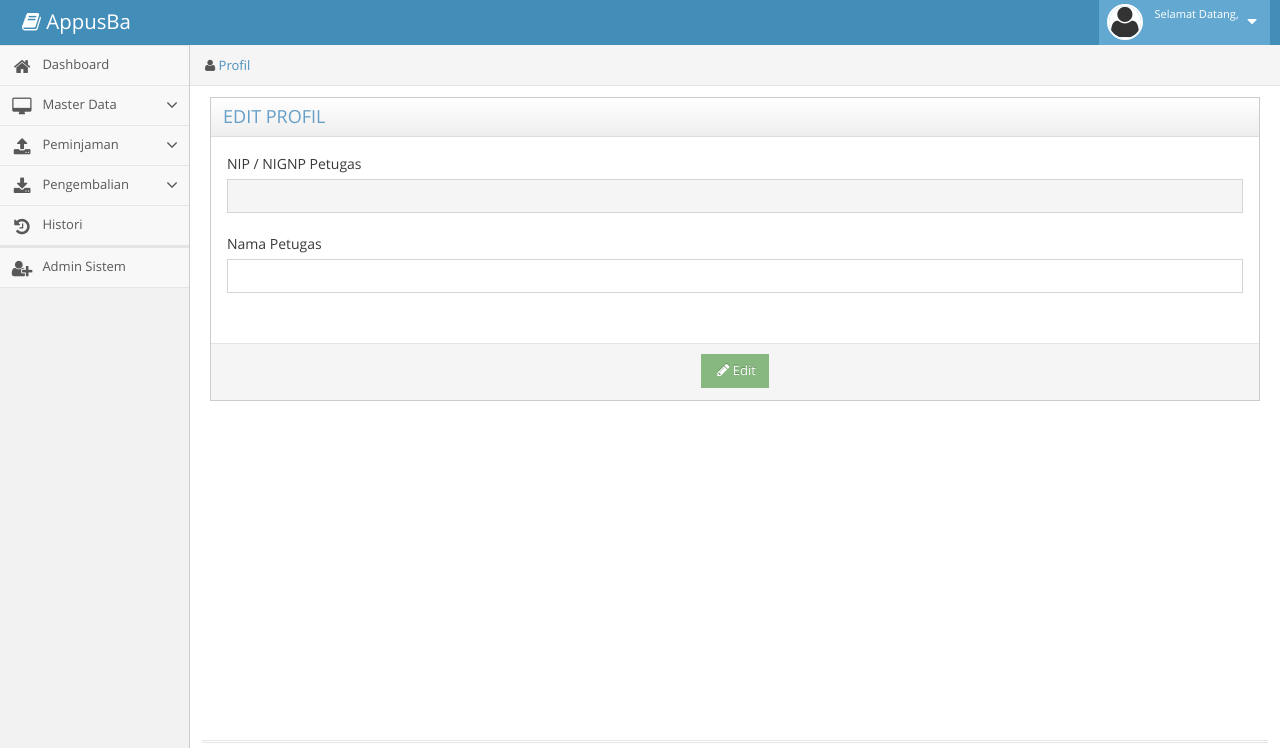
After one commit to vickazy/perpusbalen, a CodeIgniter app: the page made by application/views/petugas/profil.php in a window 1280 px wide. The commit adds this page. Shown: the top 748 px of the page. Run offline with CodeIgniter, Linux system fonts and the light colour scheme; data that the repository does not hold is empty.

Commit message:
19 Agst 2018, Indonesia VS Hongkong !

```diff
--- a/application/config/autoload.php
+++ b/application/config/autoload.php
@@ -132,4 +132,4 @@ $autoload['language'] = array();
 |
 |	$autoload['model'] = array('first_model' => 'first');
 */
-$autoload['model'] = array();
+$autoload['model'] = array('M_petugas');
--- a/application/controllers/Dashboard.php
+++ b/application/controllers/Dashboard.php
@@ -8,6 +8,7 @@ class Dashboard extends CI_Controller{
         $this->load->model('M_buku');
         $this->load->model('M_anggota');
         $this->load->model('M_peminjaman');
+        $this->load->model('M_petugas');
 
         if ($this->session->userdata('userdata') == null) {
             redirect('Login');
--- a/application/controllers/Login.php
+++ b/application/controllers/Login.php
@@ -42,8 +42,10 @@ class Login extends CI_Controller {
 
 			if ($cek > 0) {
 				$session['id_petugas'] 	= $cek1['id_petugas'];
+				$session['nip'] 		= $cek1['nip'];
 				$session['user'] 		= $cek1['user'];
-				$session['password'] 		= $cek1['password'];
+				$session['password'] 	= $cek1['password'];
+				$session['nama_petugas']= $cek1['nama_petugas'];
 				$this->session->set_userdata('userdata',$session);
 				redirect('Dashboard');
 			} else {
--- a/application/controllers/Peminjaman.php
+++ b/application/controllers/Peminjaman.php
@@ -234,10 +234,11 @@ class Peminjaman extends CI_Controller {
     public function data_server()
     {
         $this->load->library('Datatables');
-        $this->datatables->select('transaksi.id_peminjaman, transaksi.tanggal_pinjam, anggota.nama, transaksi.status');
+        $this->datatables->select('transaksi.id_peminjaman, transaksi.tanggal_pinjam, anggota.nama');
         $this->datatables->from('transaksi');
+        $this->datatables->join('detail_transaksi', 'transaksi.id_peminjaman = detail_transaksi.id_peminjaman');
         $this->datatables->join('anggota', 'transaksi.id_anggota = anggota.nis');
-        // $this->datatables->order_by('transaksi.id_peminjaman', 'asc');
+        $this->datatables->group_by('transaksi.id_peminjaman');
         echo $this->datatables->generate();
     }
 }
--- a/application/models/M_peminjaman.php
+++ b/application/models/M_peminjaman.php
@@ -44,7 +44,7 @@ class M_peminjaman extends CI_Model {
 
 	public function get_buku_per_bln($id_jenis, $bln)
 	{
-		$q = $this->db->query("SELECT detail_transaksi.id_peminjaman, jenis.id_jenis, jenis.jenis_buku, COUNT(jenis.id_jenis) as jum, MID(detail_transaksi.id_peminjaman, 6, 2) as bln
+		$q = $this->db->query("SELECT detail_transaksi.id_peminjaman, jenis.id_jenis, jenis.jenis_buku, COUNT(jenis.id_jenis) as jum, SUM(detail_transaksi.jumlah) as juml, MID(detail_transaksi.id_peminjaman, 6, 2) as bln
 			FROM detail_transaksi, jenis, buku
 			WHERE detail_transaksi.kode_buku = buku.kode_buku
 			AND buku.id_jenis = jenis.id_jenis
@@ -57,7 +57,7 @@ class M_peminjaman extends CI_Model {
 
 	public function get_histori($id_peminjaman)
 	{
-		$q = $this->db->query(" SELECT detail_transaksi.kode_buku , buku.judul, buku.penerbit, buku.pengarang, detail_transaksi.jumlah
+		$q = $this->db->query(" SELECT detail_transaksi.kode_buku , buku.judul, buku.penerbit, buku.pengarang, detail_transaksi.jumlah, detail_transaksi.status
 			FROM transaksi, detail_transaksi, buku
 			WHERE transaksi.id_peminjaman = detail_transaksi.id_peminjaman
 			AND detail_transaksi.kode_buku = buku.kode_buku
--- a/application/views/peminjaman/paket.php
+++ b/application/views/peminjaman/paket.php
@@ -37,7 +37,11 @@
 													<fieldset class="form-inline">
 														<label>ID Peminjaman</label>
 														<input class="form-control" type="text" name="id_peminjaman" id="id_peminjaman" value="<?php echo $id_p; ?>" readonly/>
-														<input class="form-control" type="hidden" id="id_petugas" name="id_petugas" value="1"/>
+														<?php
+															$userdata = $this->session->userdata('userdata');
+															$id_petugas = $userdata['id_petugas'];
+														?>
+														<input class="form-control" type="hidden" id="id_petugas" name="id_petugas" value="<?php echo $id_petugas ?>"/>
 
 														&nbsp;
 
--- /dev/null
+++ b/application/views/petugas/profil.php
@@ -0,0 +1,79 @@
+<?php $this->load->view('header'); ?>
+
+	<body class="no-skin">
+		<?php $this->load->view('profil'); ?>
+
+		<div class="main-container ace-save-state" id="main-container">
+
+			<?php $this->load->view('sidebar_menu'); ?>
+
+			<div class="main-content">
+				<div class="main-content-inner">
+					<div class="breadcrumbs ace-save-state" id="breadcrumbs">
+						<ul class="breadcrumb">
+							<li>
+								<i class="ace-icon fa fa-user user-icon"></i>
+								<?php
+									$u = $this->session->userdata('userdata');
+									$p = $this->M_petugas->get_by_id($u['id_petugas'])->row_array();
+								?>
+								<a href="<?php echo site_url('Petugas/profil/'.$u['id_petugas']) ?>">Profil <?php echo $p['nama_petugas'] ?></a>
+							</li>
+						</ul><!-- /.breadcrumb -->
+					</div>
+
+					<div class="page-content">
+
+						<div class="row">
+							<div class="col-xs-12">
+								<!-- PAGE CONTENT BEGINS -->
+
+								<?php
+			                          if($this->session->flashdata('sukses_edit') != "") {
+			                              echo '<div class="alert alert-success alert-dismissable">
+			                                      <button type="button" class="close" data-dismiss="alert" aria-hidden="true">&times;</button>
+			                                      <strong>Sukses</strong> Data Berhasil Diedit
+			                                    </div>';
+			                          }
+			                      ?>
+
+								<div class="widget-box">
+									<div class="widget-header">
+										<h4 class="widget-title">EDIT PROFIL <?php echo $p['nama_petugas'] ?></h4>
+									</div>
+									<div class="widget-body">
+										<div class="widget-main no-padding">
+											<?php echo form_open('petugas/edit_profil/'.$p['id_petugas']); ?>
+												<!-- <legend>Form</legend> -->
+												<fieldset class="form-group">
+													<label>NIP / NIGNP Petugas</label>
+													<input class="form-control" type="text" name="nip" value="<?php echo $p['nip'] ?>" readonly/>
+													<?php echo form_error('nip') ?>
+													<br>
+
+													<label>Nama Petugas</label>
+													<input class="form-control" type="text" name="nama" value="<?php echo $p['nama_petugas'] ?>" />
+													<?php echo form_error('nama') ?>
+													<br>
+
+												</fieldset>
+
+												<div class="form-actions center">
+													<button type="submit" class="btn btn-sm btn-success">
+														<i class="ace-icon fa fa-pencil icon-on-right bigger-110"></i>
+														Edit
+													</button>
+												</div>
+											<?php echo form_close(); ?>
+										</div>
+									</div>
+								</div>
+
+								<!-- PAGE CONTENT ENDS -->
+							</div><!-- /.col -->
+						</div><!-- /.row -->
+					</div><!-- /.page-content -->
+				</div>
+			</div><!-- /.main-content -->
+
+<?php $this->load->view('footer'); ?>
--- a/application/views/profil.php
+++ b/application/views/profil.php
@@ -24,10 +24,14 @@
 
 						<li class="light-blue dropdown-modal">
 							<a data-toggle="dropdown" href="#" class="dropdown-toggle">
-								<img class="nav-user-photo" src="<?php echo base_url() ?>assets/images/avatars/user.jpg" alt="Jason's Photo" />
+								<img class="nav-user-photo" src="<?php echo base_url() ?>assets/images/avatars/avatar2.png" alt="Jason's Photo" />
 								<span class="user-info">
 									<small>Selamat Datang,</small>
-									Admin
+									<?php
+										$u = $this->session->userdata('userdata');
+										$p = $this->M_petugas->get_by_id($u['id_petugas'])->row_array();
+										echo $p['nama_petugas'];
+									?>
 								</span>
 
 								<i class="ace-icon fa fa-caret-down"></i>
@@ -36,9 +40,18 @@
 							<ul class="user-menu dropdown-menu-right dropdown-menu dropdown-yellow dropdown-caret dropdown-close">
 
 								<li>
-									<a href="">
+									<a href="<?php echo site_url('Petugas/profil/'.$u['id_petugas']) ?>">
 										<i class="ace-icon fa fa-user"></i>
-										Profile
+										Profil
+									</a>
+								</li>
+
+								<li class="divider"></li>
+
+								<li>
+									<a href="<?php echo site_url('Petugas/edit_pass/'.$u['id_petugas']) ?>">
+										<i class="ace-icon fa fa-key"></i>
+										Edit Password
 									</a>
 								</li>
 
--- a/application/views/sidebar_menu.php
+++ b/application/views/sidebar_menu.php
@@ -10,7 +10,7 @@
 						<b class="arrow"></b>
 					</li>
 
-					<li class="<?php if($menu == "buku" || $menu == "jenis" || $menu == "anggota" || $menu == "guru" || $menu == "petugas"){echo "open";} ?>">
+					<li class="<?php if($menu == "buku" || $menu == "jenis" || $menu == "anggota" || $menu == "guru"){echo "open";} ?>">
 						<a href="#" class="dropdown-toggle">
 							<i class="menu-icon fa fa-desktop"></i>
 							<span class="menu-text">
@@ -55,15 +55,6 @@
 								<a href="<?php echo site_url('Guru') ?>">
 									<i class="menu-icon fa fa-caret-right"></i>
 									Guru
-								</a>
-
-								<b class="arrow"></b>
-							</li>
-
-							<li class="<?php if($menu == "petugas"){echo "active";} ?>">
-								<a href="<?php echo site_url('Petugas') ?>">
-									<i class="menu-icon fa fa-caret-right"></i>
-									Petugas
 								</a>
 
 								<b class="arrow"></b>
@@ -147,5 +138,21 @@
 
 						<b class="arrow"></b>
 					</li>
+
+					<li class="divider">
+						<br>
+					</li>
+					<li class="divider">
+						<br>
+					</li>
+
+					<li class="<?php if($menu == "petugas"){echo "active";} ?>">
+						<a href="<?php echo site_url('Petugas') ?>">
+							<i class="menu-icon fa fa-user-plus"></i>
+							<span class="menu-text"> Admin Sistem </span>
+						</a>
+
+						<b class="arrow"></b>
+					</li>
 				</ul><!-- /.nav-list -->
 			</div>
```
Also changed, not shown: application/controllers/Petugas.php (+80 -0 lines), application/views/dashboard/index.php (+9 -5 lines), application/views/peminjaman/histori.php (+9 -6 lines), application/views/peminjaman/index.php (+10 -2 lines), application/views/petugas/edit_pass.php (added, +93 -0 lines), assets/images/avatars/elfan.jpg (deleted).
